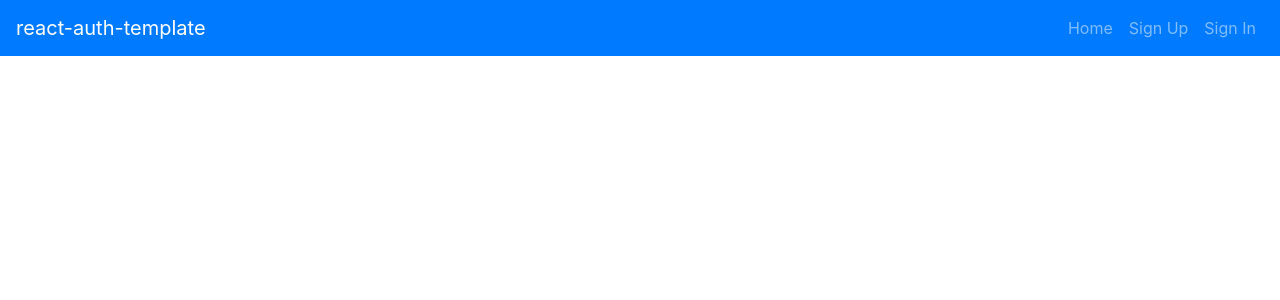
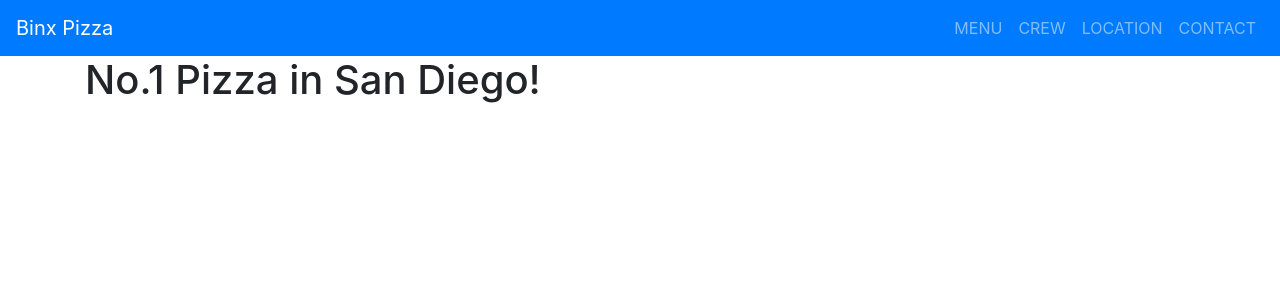
Before and after one commit to JeheeChoi/pizza, a React app: page / in a window 1280 px wide. Shown: the top 300 px of the page. Built offline with nearby package versions, Linux system fonts and the light colour scheme.

Commit message:
App name update and main component create
updated nav bar link and tab name, created main component for the landing page

```diff
--- a/package.json
+++ b/package.json
@@ -97,6 +97,8 @@
     "eslint-plugin-standard": "^4.0.0",
     "extract-text-webpack-plugin": "3.0.2",
     "file-loader": "1.1.5",
+    "grunt": "^1.3.0",
+    "grunt-contrib-jshint": "^3.0.0",
     "html-webpack-plugin": "2.29.0",
     "jest": "20.0.4",
     "node-sass": "^4.9.3",
--- a/public/index.html
+++ b/public/index.html
@@ -11,7 +11,7 @@ unless you know exactly what you're doing! -->
     <link rel="manifest" href="%PUBLIC_URL%/manifest.json">
     <link rel="shortcut icon" href="%PUBLIC_URL%/favicon.ico">
 
-    <title>React App</title>
+    <title>Binx Pizza</title>
   </head>
   <body>
     <noscript>
--- a/src/App.js
+++ b/src/App.js
@@ -9,6 +9,7 @@ import SignUp from './components/SignUp/SignUp'
 import SignIn from './components/SignIn/SignIn'
 import SignOut from './components/SignOut/SignOut'
 import ChangePassword from './components/ChangePassword/ChangePassword'
+import Main from './components/Main'
 
 class App extends Component {
   constructor (props) {
@@ -53,6 +54,9 @@ class App extends Component {
           />
         ))}
         <main className="container">
+          <Route path='/' render={() => (
+            <Main msgAlert={this.msgAlert} setUser={this.setUser} />
+          )} />
           <Route path='/sign-up' render={() => (
             <SignUp msgAlert={this.msgAlert} setUser={this.setUser} />
           )} />
--- a/src/components/Header/Header.js
+++ b/src/components/Header/Header.js
@@ -11,21 +11,23 @@ const authenticatedOptions = (
 
 const unauthenticatedOptions = (
   <Fragment>
-    <Nav.Link href="#sign-up">Sign Up</Nav.Link>
-    <Nav.Link href="#sign-in">Sign In</Nav.Link>
+    <Nav.Link href="#menu">MENU</Nav.Link>
+    <Nav.Link href="#menu">CREW</Nav.Link>
+    <Nav.Link href="#menu">LOCATION</Nav.Link>
+    <Nav.Link href="#menu">CONTACT</Nav.Link>
   </Fragment>
 )
 
 const alwaysOptions = (
   <Fragment>
-    <Nav.Link href="#/">Home</Nav.Link>
+    <Nav.Link href="#/"></Nav.Link>
   </Fragment>
 )
 
 const Header = ({ user }) => (
   <Navbar bg="primary" variant="dark" expand="md">
     <Navbar.Brand href="#">
-      react-auth-template
+      Binx Pizza
     </Navbar.Brand>
     <Navbar.Toggle aria-controls="basic-navbar-nav" />
     <Navbar.Collapse id="basic-navbar-nav">
--- /dev/null
+++ b/src/components/Main/index.js
@@ -0,0 +1,9 @@
+import React from 'react'
+
+const Main = () => (
+  <div>
+    <h1>No.1 Pizza in San Diego!</h1>
+
+  </div>
+)
+export default Main
```
Also changed, not shown: 1 other file (tests, documents, lock files or other folders).
